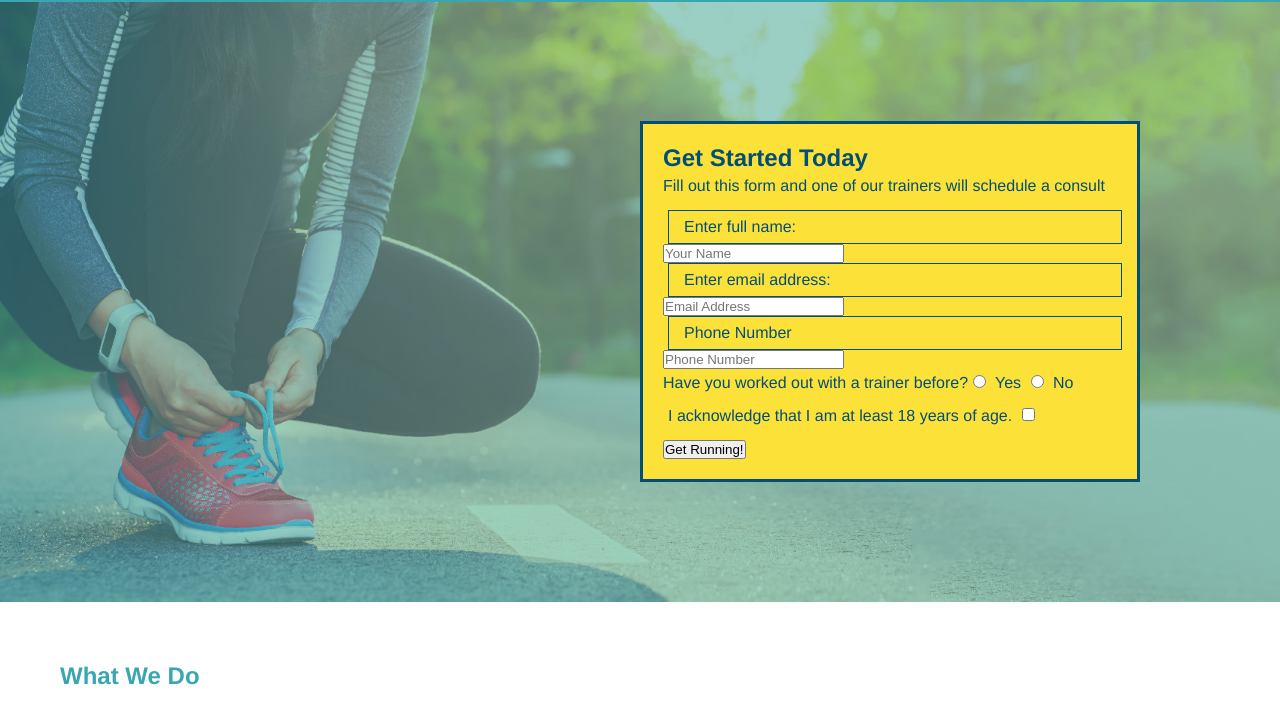
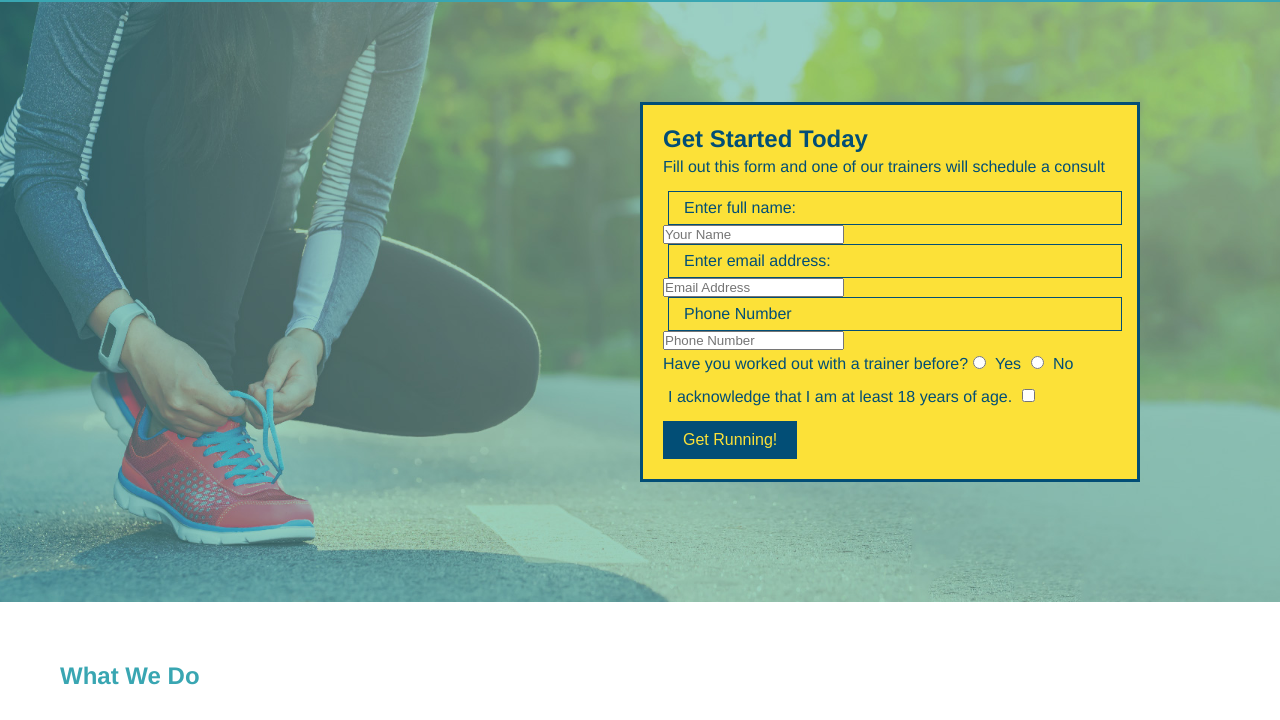
Before and after one commit to steepllama/run-buddy, a plain HTML site: page index.html in a window 1280 px wide. Shown: the part 80-800 px from the top of the page. Drawn offline with Linux system fonts and the light colour scheme; files that its build step writes are made by us from their sources; files whose address does not match are found by name.

Commit message:
added get running button

```diff
--- a/assets/css/style.css
+++ b/assets/css/style.css
@@ -94,3 +94,10 @@ section {
 .hero-form label {
   margin: 0 5px;
 }
+.hero-form button {
+  color: #fce138;
+  background-color: #024e76;
+  border: none;
+  padding: 10px 20px;
+  font-size: 16px;
+}
--- a/index.html
+++ b/index.html
@@ -5,7 +5,7 @@
     <meta http-equiv="X-UA-Compatible" content="IE=edge">
     <meta name="viewport" content="width=device-width, initial-scale=1.0">
     <title>Run Buddy</title>
-    <link rel="stylesheet" href="./css/style.css">
+    <link rel="stylesheet" href="./assets/css/style.css">
 </head>
 <body>
     <header>
```
Also changed, not shown: 1 other file.
